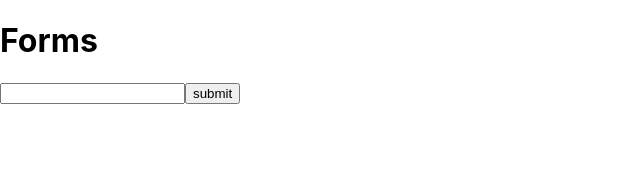
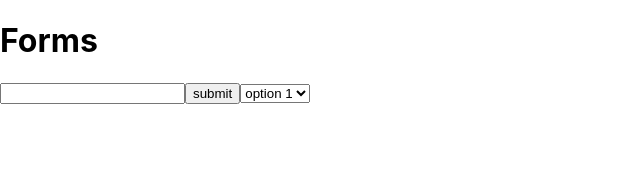
Before and after one commit to ahmedtaaw/reactdom, a React (Create React App) app in the folder forms/: page / in a window 1280 px wide. Shown: the top 172 px of the page, without its empty margins (0-640 px from the left). Built offline with nearby package versions, Linux system fonts and the light colour scheme.

Commit message:
forms fields

```diff
--- a/forms/src/components/forms.js
+++ b/forms/src/components/forms.js
@@ -11,14 +11,29 @@ class Formsapp extends Component{
             name:e.target.value
         })
     }
-
+    handleSubmit = (e)=>{
+        e.preventDefault()
+        this.setState({
+            name:"submitted"
+        })
+    }
+    handleSelect = (e)=>{
+        this.setState({
+            name:e.target.value
+        })
+    }
     render(){
         return(
             <div>
                 <h1>Forms</h1>
-                <form>
+                <form onSubmit={this.handleSubmit}>
                     <input type="text" onChange={this.handleChange}></input>
-                    <button>submit</button>
+                    <button value="submit">submit</button>
+                    <select onChange={this.handleSelect} >
+                        <option value="option 1">option 1 </option>
+                        <option value="option 2">option 2</option>
+                        <option value="option 3">option 3 </option>
+                    </select>
                     <h2>{this.state.name}</h2>
                 </form>
             </div>
```
